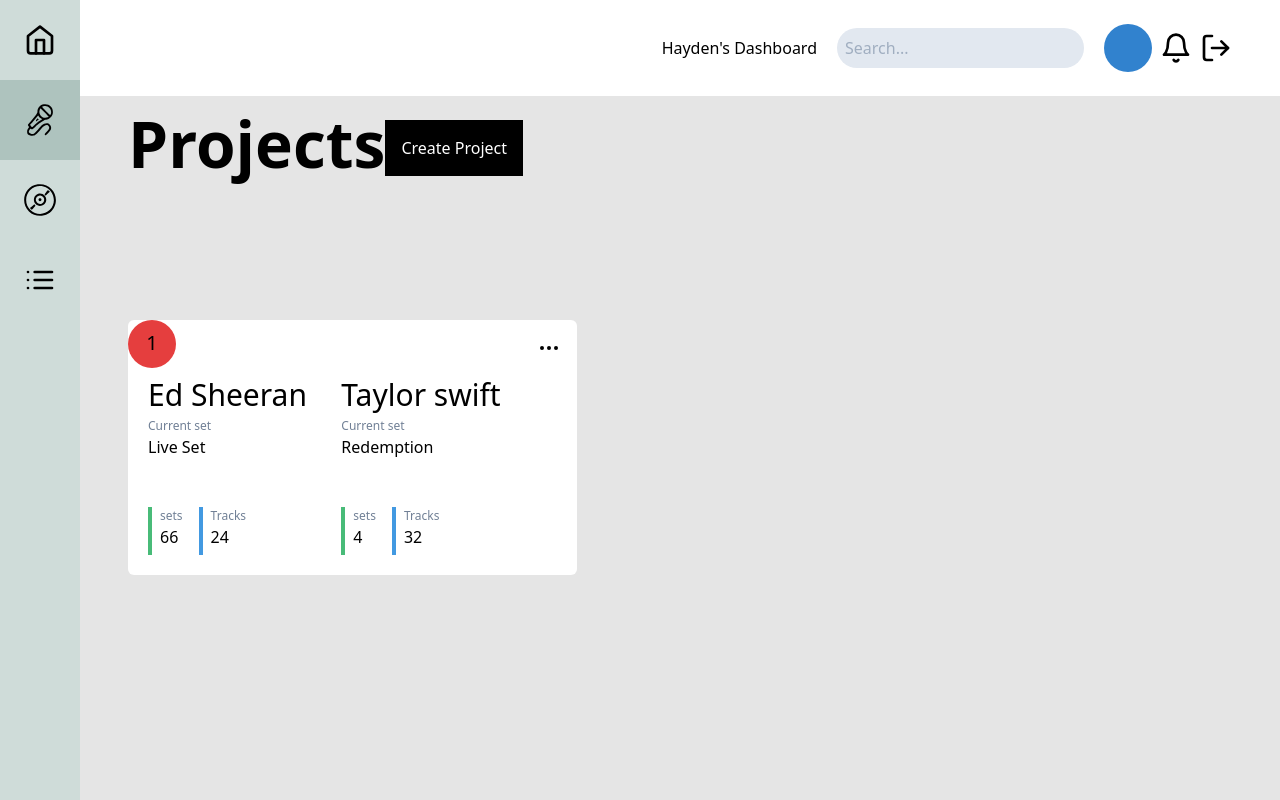
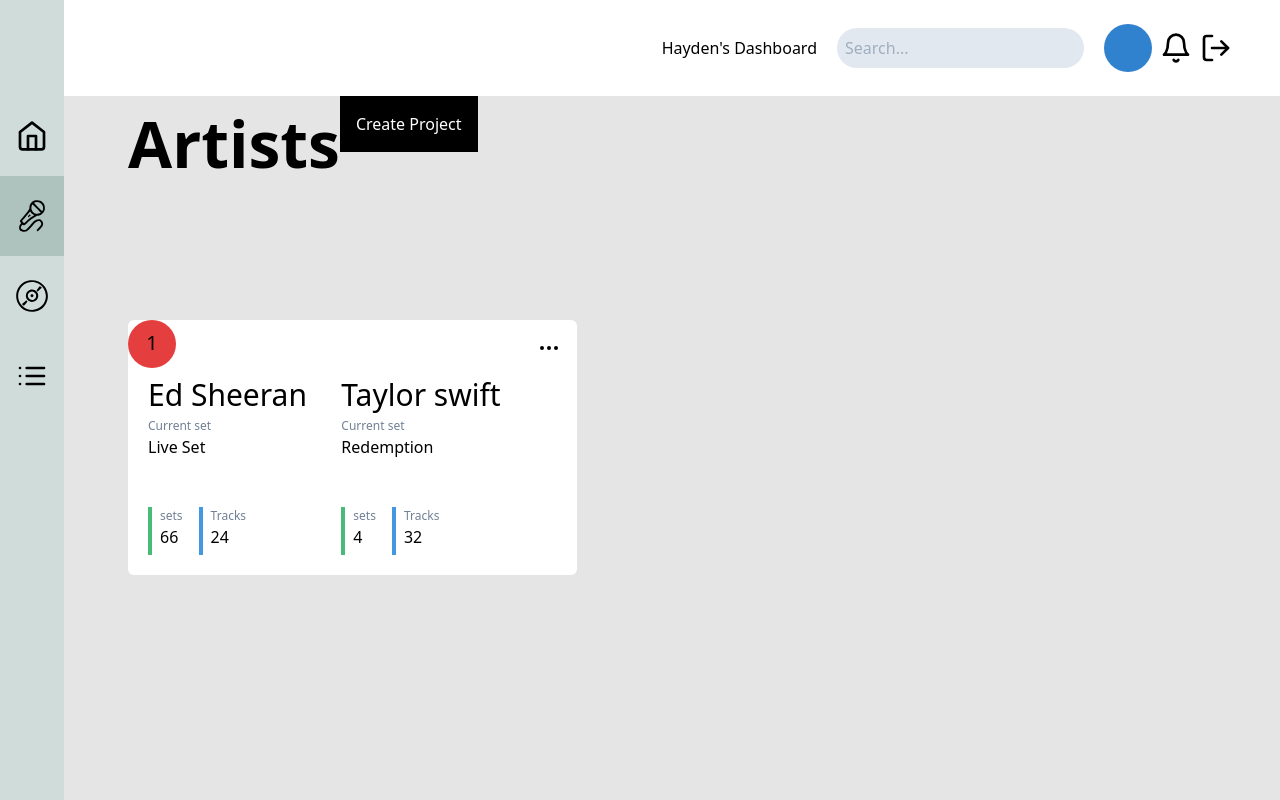
Before and after one commit to HaydenGriffin/Quokka, a React (Create React App) app in the folder frontend/: page / in a window 1280 px wide. Built offline with nearby package versions, Linux system fonts and the light colour scheme.

Commit message:
altered sidebar

```diff
--- a/frontend/src/Home.tsx
+++ b/frontend/src/Home.tsx
@@ -6,7 +6,7 @@ import Tile from './components/ProjectTile';
 export default function Home() {
   return (
     <div className="pl-32">
-      <Title title="Projects">
+      <Title title="Artists">
         <Button>Create Project</Button>
       </Title>
       <div className="grid grid-cols-6 pt-32 col-gap-2 row-gap-12">
--- a/frontend/src/components/SideBar.tsx
+++ b/frontend/src/components/SideBar.tsx
@@ -8,7 +8,7 @@ const IconClassName = 'icon';
 
 const Sidebar: FC = () => {
   return (
-    <div className="w-20 fixed h-screen bg-accent">
+    <div className="w-16 pt-24 fixed h-screen bg-accent">
       <HomeIcon className={IconClassName} />
       <ArtistIcon className="icon-active" />
       <TrackIcon className={IconClassName} />
--- a/frontend/src/styles/components.css
+++ b/frontend/src/styles/components.css
@@ -21,5 +21,5 @@
 }
 
 .btn-primary {
-  @apply bg-black text-white p-4 h-full mt-6;
+  @apply bg-black text-white p-4 h-full;
 }
```
